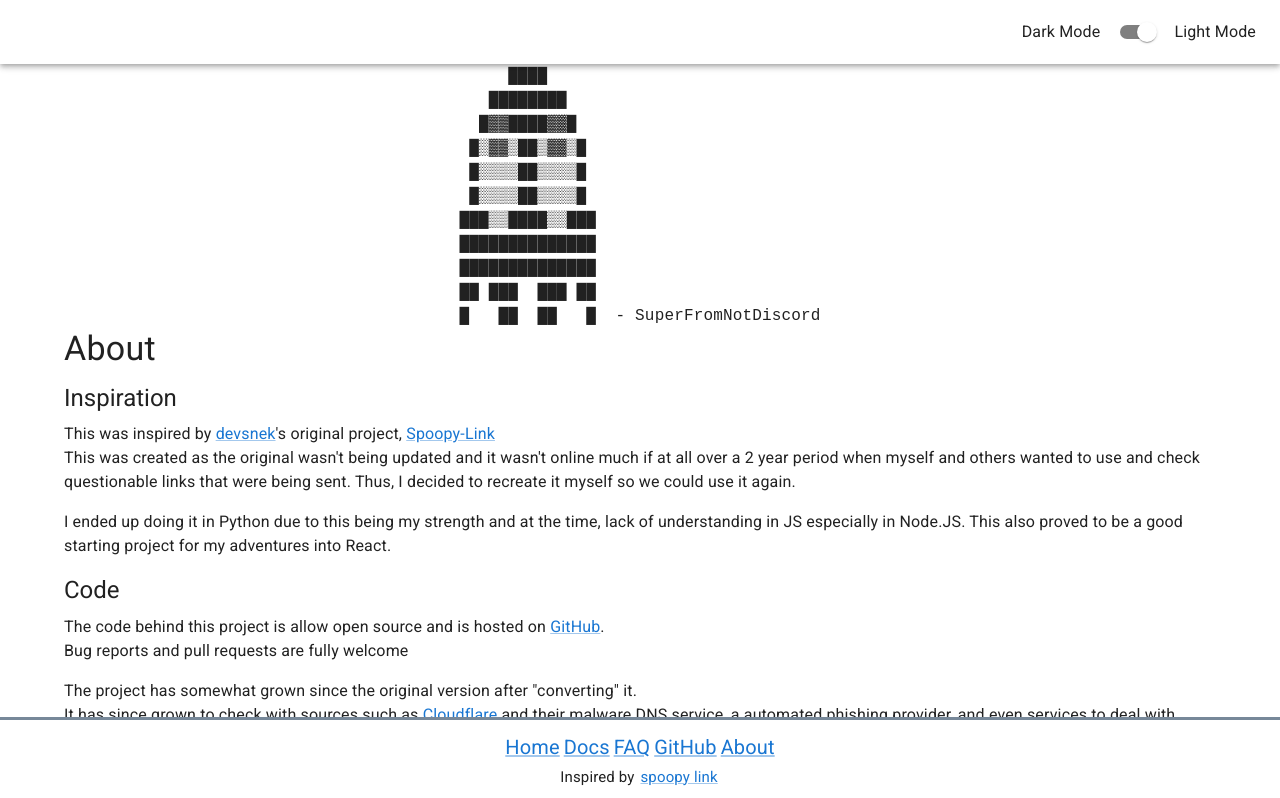
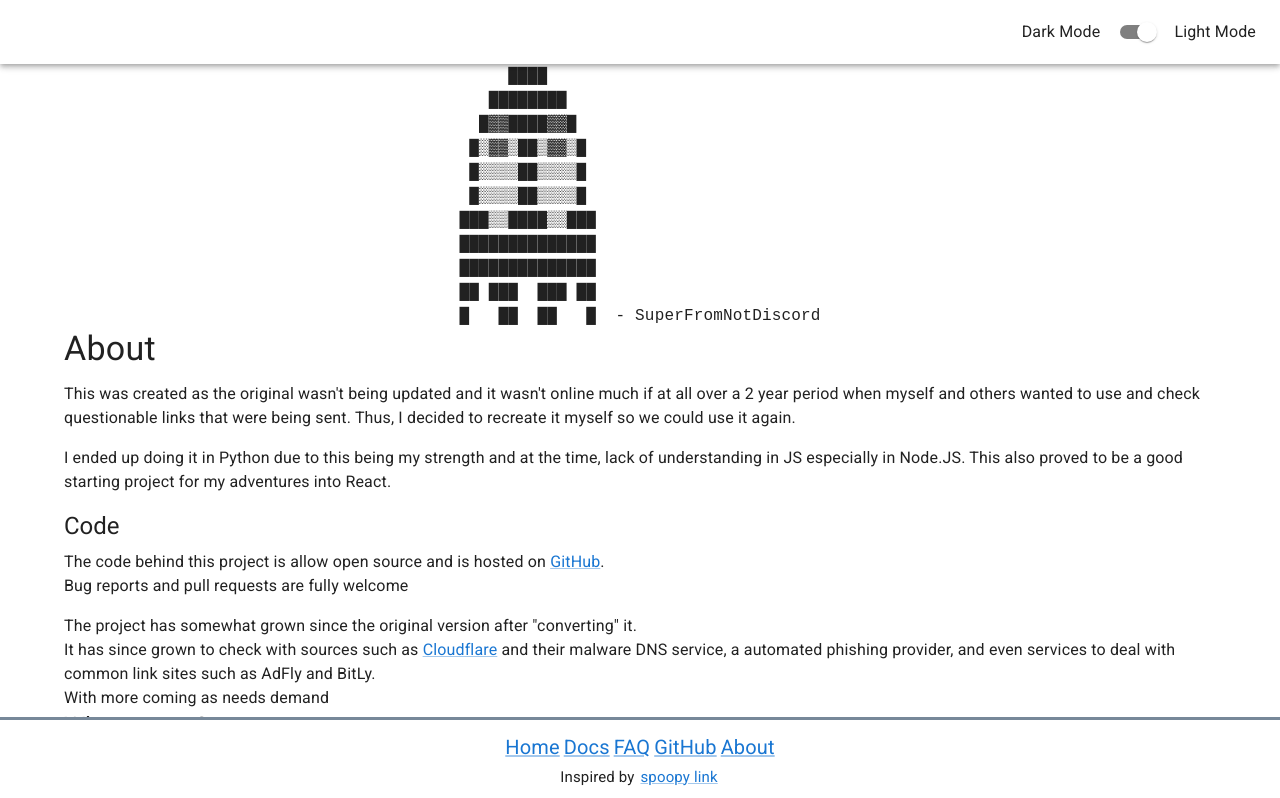
Before and after one commit to SpoopySite/SpoopySite, a React (Create React App) app in the folder spoopy-site/: page /about in a window 1280 px wide. Shown: the top 798 px of the page. Built offline with nearby package versions, Linux system fonts and the light colour scheme.

Commit message:
[site] Removed inspiration
Removed on grounds of time and questionable person

```diff
--- a/spoopy-site/src/about/About.js
+++ b/spoopy-site/src/about/About.js
@@ -40,11 +40,6 @@ function About() {
     <BottomPaddingContainer>
       <SpoopyGhostPre>{spoopyGhost}</SpoopyGhostPre>
       <Typography variant="h4" component="h1" gutterBottom>About</Typography>
-      <Typography variant="h5" component="h2" gutterBottom>Inspiration</Typography>
-      <Typography variant="body1">
-        This was inspired by <Link href="https://github.com/devsnek">devsnek</Link>'s original
-        project, <Link href="https://github.com/spoopy-link/server">Spoopy-Link</Link>
-      </Typography>
       <Typography variant="body1" paragraph>
         This was created as the original wasn't being updated and it wasn't online much if at all over a 2 year period
         when myself and others wanted to use and check questionable links that were being sent.
```
